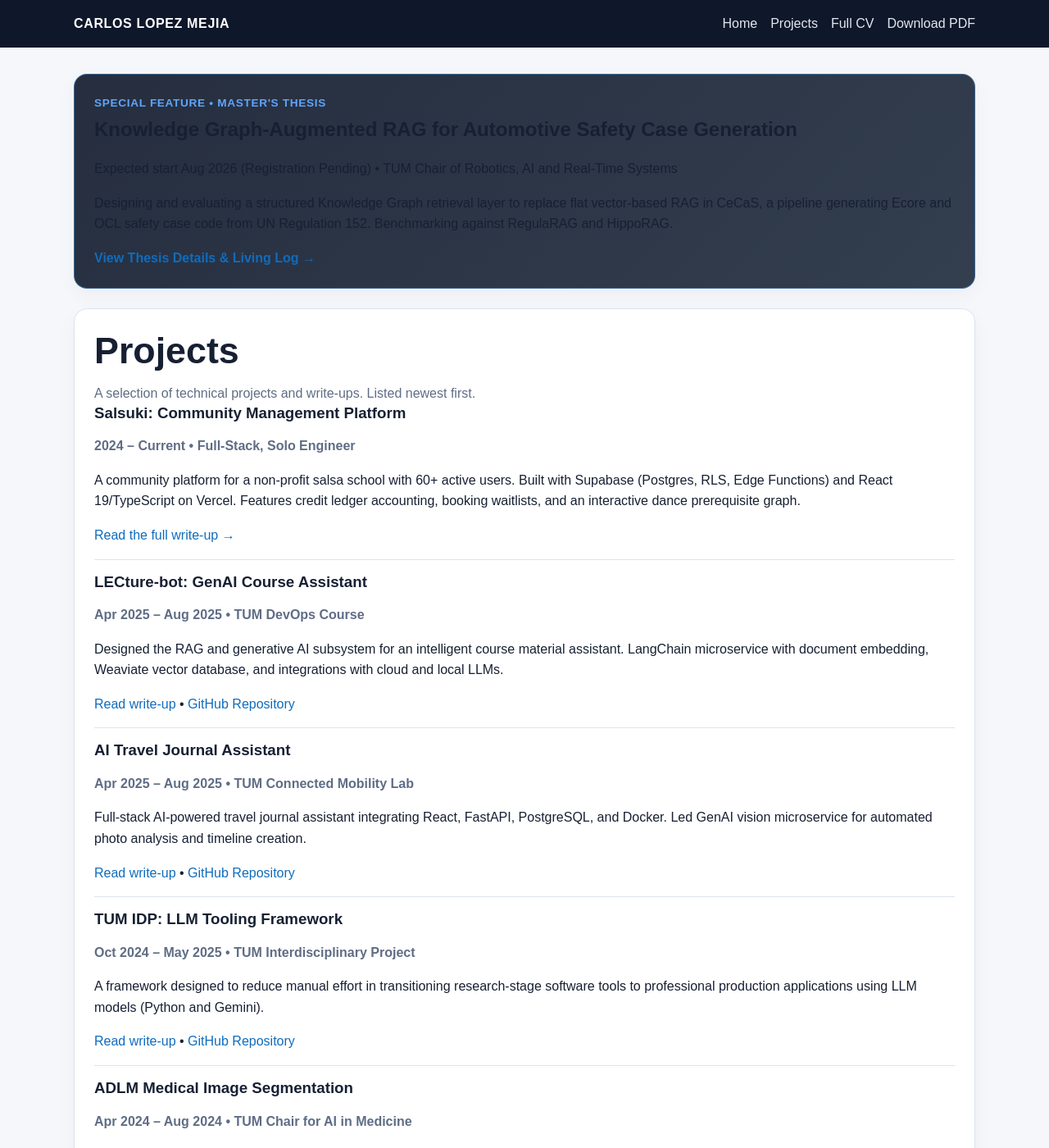
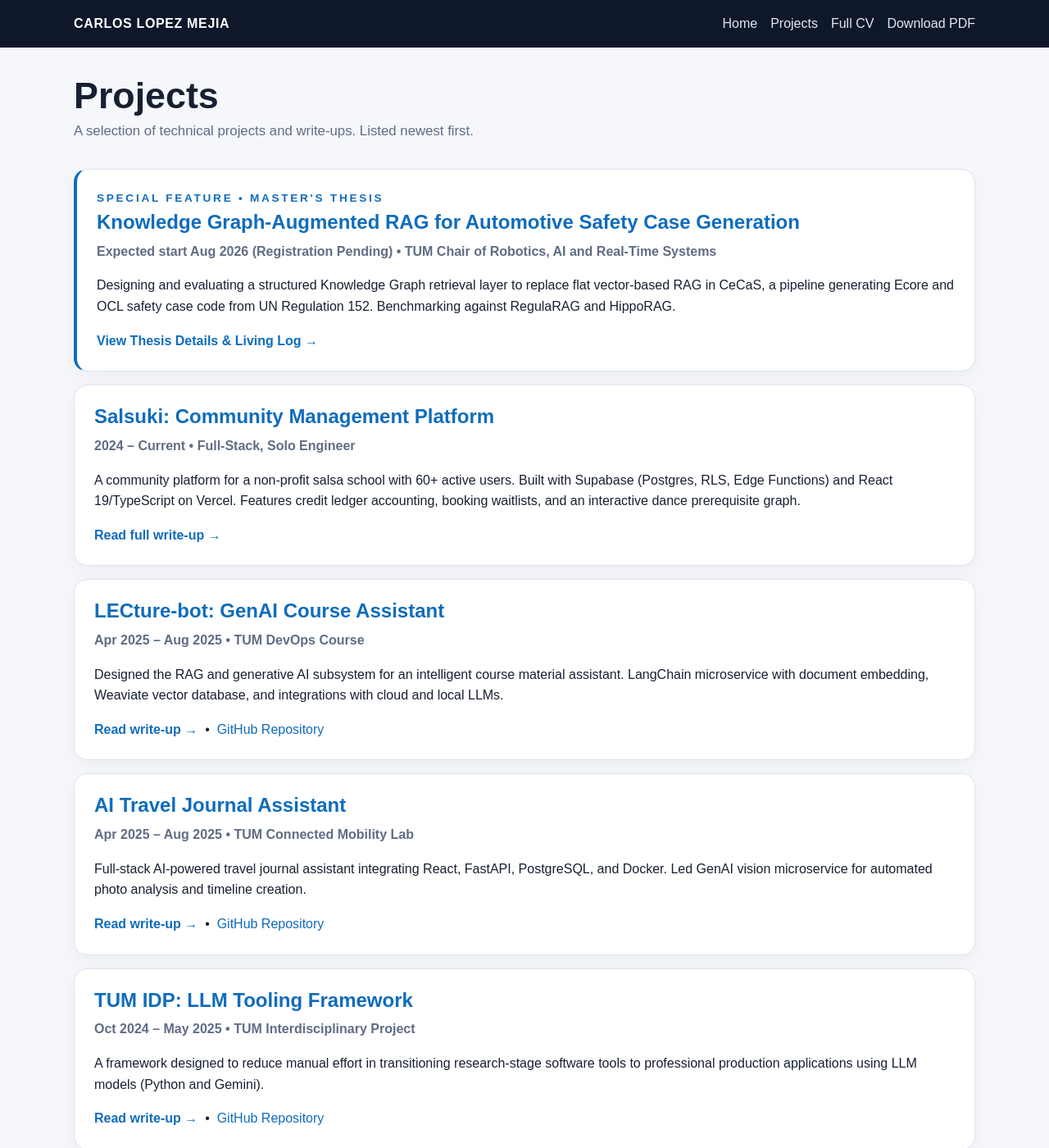
Before and after one commit to carloslme/carloslme.github.io, a Jekyll site: the page projects/index.html, which Jekyll copies as it is, in a window 1280 px wide and 1400 px high. Shown: the whole window at 82% size. Built offline with Jekyll 4.4.1, drawn with Linux system fonts in a browser that asks for light colours; some of the changed text lies outside the part shown.

Commit message:
Convert project entries into individual card containers on /projects/

```diff
--- a/projects/index.html
+++ b/projects/index.html
@@ -21,78 +21,83 @@
     </header>
 
     <main class="container" style="padding: 2rem 0 3rem;">
-      <!-- Special Featured Section: Master's Thesis -->
-      <section class="card" style="border: 1px solid rgba(79, 172, 254, 0.4); background: linear-gradient(135deg, rgba(15, 23, 42, 0.9) 0%, rgba(30, 41, 59, 0.9) 100%);">
-        <p class="eyebrow" style="color: #60a5fa; font-weight: 600; text-transform: uppercase; font-size: 0.85rem; letter-spacing: 0.05em; margin-bottom: 0.5rem;">Special Feature &bull; Master's Thesis</p>
-        <h2 style="margin-top: 0; font-size: 1.5rem;"><a href="/projects/masters-thesis/" style="color: inherit; text-decoration: none;">Knowledge Graph-Augmented RAG for Automotive Safety Case Generation</a></h2>
-        <p class="dates">Expected start Aug 2026 (Registration Pending) &bull; TUM Chair of Robotics, AI and Real-Time Systems</p>
+      <div style="margin-bottom: 2rem;">
+        <h1 style="margin-bottom: 0.25rem;">Projects</h1>
+        <p class="meta" style="margin-top: 0; font-size: 1.05rem;">A selection of technical projects and write-ups. Listed newest first.</p>
+      </div>
+
+      <!-- Card: Master's Thesis -->
+      <article class="card" style="border-left: 4px solid var(--accent);">
+        <p class="eyebrow">Special Feature &bull; Master's Thesis</p>
+        <h2 style="margin-bottom: 0.3rem;"><a href="/projects/masters-thesis/">Knowledge Graph-Augmented RAG for Automotive Safety Case Generation</a></h2>
+        <p class="meta" style="font-weight: 600; margin-bottom: 0.75rem;">Expected start Aug 2026 (Registration Pending) &bull; TUM Chair of Robotics, AI and Real-Time Systems</p>
         <p>
           Designing and evaluating a structured Knowledge Graph retrieval layer to replace flat vector-based RAG in CeCaS, a pipeline generating Ecore and OCL safety case code from UN Regulation 152. Benchmarking against RegulaRAG and HippoRAG.
         </p>
-        <p style="margin-bottom: 0;"><a href="/projects/masters-thesis/" style="font-weight: 600;">View Thesis Details & Living Log &rarr;</a></p>
-      </section>
+        <p style="margin-bottom: 0; margin-top: 1rem;"><a href="/projects/masters-thesis/" style="font-weight: 600;">View Thesis Details & Living Log &rarr;</a></p>
+      </article>
 
-      <section class="card" style="margin-top: 1.5rem;">
-        <h1 class="section-title">Projects</h1>
-        <p class="meta">A selection of technical projects and write-ups. Listed newest first.</p>
-
-        <div class="entry">
-          <h3>Salsuki: Community Management Platform</h3>
-          <p class="dates">2024 – Current &bull; Full-Stack, Solo Engineer</p>
+      <!-- Card: Salsuki -->
+      <article class="card">
+        <h2 style="margin-bottom: 0.3rem;"><a href="/projects/salsuki/">Salsuki: Community Management Platform</a></h2>
+        <p class="meta" style="font-weight: 600; margin-bottom: 0.75rem;">2024 – Current &bull; Full-Stack, Solo Engineer</p>
         <p>
           A community platform for a non-profit salsa school with 60+ active users. Built with Supabase (Postgres, RLS, Edge Functions) and React 19/TypeScript on Vercel. Features credit ledger accounting, booking waitlists, and an interactive dance prerequisite graph.
         </p>
-          <p><a href="/projects/salsuki/">Read the full write-up &rarr;</a></p>
-        </div>
+        <p style="margin-bottom: 0; margin-top: 1rem;"><a href="/projects/salsuki/" style="font-weight: 600;">Read full write-up &rarr;</a></p>
+      </article>
 
-        <div class="entry">
-          <h3>LECture-bot: GenAI Course Assistant</h3>
-          <p class="dates">Apr 2025 – Aug 2025 &bull; TUM DevOps Course</p>
+      <!-- Card: LECture-bot -->
+      <article class="card">
+        <h2 style="margin-bottom: 0.3rem;"><a href="/projects/lecture-bot/">LECture-bot: GenAI Course Assistant</a></h2>
+        <p class="meta" style="font-weight: 600; margin-bottom: 0.75rem;">Apr 2025 – Aug 2025 &bull; TUM DevOps Course</p>
         <p>
           Designed the RAG and generative AI subsystem for an intelligent course material assistant. LangChain microservice with document embedding, Weaviate vector database, and integrations with cloud and local LLMs.
         </p>
-          <p>
-            <a href="/projects/lecture-bot/">Read write-up</a> &bull;
+        <p style="margin-bottom: 0; margin-top: 1rem;">
+          <a href="/projects/lecture-bot/" style="font-weight: 600;">Read write-up &rarr;</a> &nbsp;&bull;&nbsp;
           <a href="https://github.com/AET-DevOps25/team-LECture-bot" target="_blank" rel="noreferrer">GitHub Repository</a>
         </p>
-        </div>
+      </article>
 
-        <div class="entry">
-          <h3>AI Travel Journal Assistant</h3>
-          <p class="dates">Apr 2025 – Aug 2025 &bull; TUM Connected Mobility Lab</p>
+      <!-- Card: AI Travel Journal Assistant -->
+      <article class="card">
+        <h2 style="margin-bottom: 0.3rem;"><a href="/projects/travel-journal/">AI Travel Journal Assistant</a></h2>
+        <p class="meta" style="font-weight: 600; margin-bottom: 0.75rem;">Apr 2025 – Aug 2025 &bull; TUM Connected Mobility Lab</p>
         <p>
           Full-stack AI-powered travel journal assistant integrating React, FastAPI, PostgreSQL, and Docker. Led GenAI vision microservice for automated photo analysis and timeline creation.
         </p>
-          <p>
-            <a href="/projects/travel-journal/">Read write-up</a> &bull;
+        <p style="margin-bottom: 0; margin-top: 1rem;">
+          <a href="/projects/travel-journal/" style="font-weight: 600;">Read write-up &rarr;</a> &nbsp;&bull;&nbsp;
           <a href="https://github.com/projects-in-RS-SS25/Team-W4" target="_blank" rel="noreferrer">GitHub Repository</a>
         </p>
-        </div>
+      </article>
 
-        <div class="entry">
-          <h3>TUM IDP: LLM Tooling Framework</h3>
-          <p class="dates">Oct 2024 – May 2025 &bull; TUM Interdisciplinary Project</p>
+      <!-- Card: TUM IDP -->
+      <article class="card">
+        <h2 style="margin-bottom: 0.3rem;"><a href="/projects/tum-idp/">TUM IDP: LLM Tooling Framework</a></h2>
+        <p class="meta" style="font-weight: 600; margin-bottom: 0.75rem;">Oct 2024 – May 2025 &bull; TUM Interdisciplinary Project</p>
         <p>
           A framework designed to reduce manual effort in transitioning research-stage software tools to professional production applications using LLM models (Python and Gemini).
         </p>
-          <p>
-            <a href="/projects/tum-idp/">Read write-up</a> &bull;
+        <p style="margin-bottom: 0; margin-top: 1rem;">
+          <a href="/projects/tum-idp/" style="font-weight: 600;">Read write-up &rarr;</a> &nbsp;&bull;&nbsp;
           <a href="https://github.com/carloslme/tum-idp" target="_blank" rel="noreferrer">GitHub Repository</a>
         </p>
-        </div>
+      </article>
 
-        <div class="entry">
-          <h3>ADLM Medical Image Segmentation</h3>
-          <p class="dates">Apr 2024 – Aug 2024 &bull; TUM Chair for AI in Medicine</p>
+      <!-- Card: ADLM Medical Image Segmentation -->
+      <article class="card">
+        <h2 style="margin-bottom: 0.3rem;"><a href="/projects/adlm-segmentation/">ADLM Medical Image Segmentation</a></h2>
+        <p class="meta" style="font-weight: 600; margin-bottom: 0.75rem;">Apr 2024 – Aug 2024 &bull; TUM Chair for AI in Medicine</p>
         <p>
           Research project investigating resolution differences and state-of-the-art segmentation techniques on 3D medical images using PyTorch, Deep Learning, and nnU-Net.
         </p>
-          <p>
-            <a href="/projects/adlm-segmentation/">Read write-up</a> &bull;
+        <p style="margin-bottom: 0; margin-top: 1rem;">
+          <a href="/projects/adlm-segmentation/" style="font-weight: 600;">Read write-up &rarr;</a> &nbsp;&bull;&nbsp;
           <a href="https://github.com/carloslme/adlm-segmentation" target="_blank" rel="noreferrer">GitHub Repository</a>
         </p>
-        </div>
-      </section>
+      </article>
     </main>
   </body>
 </html>
```
Lines whose indentation alone changed are shown as unchanged.
